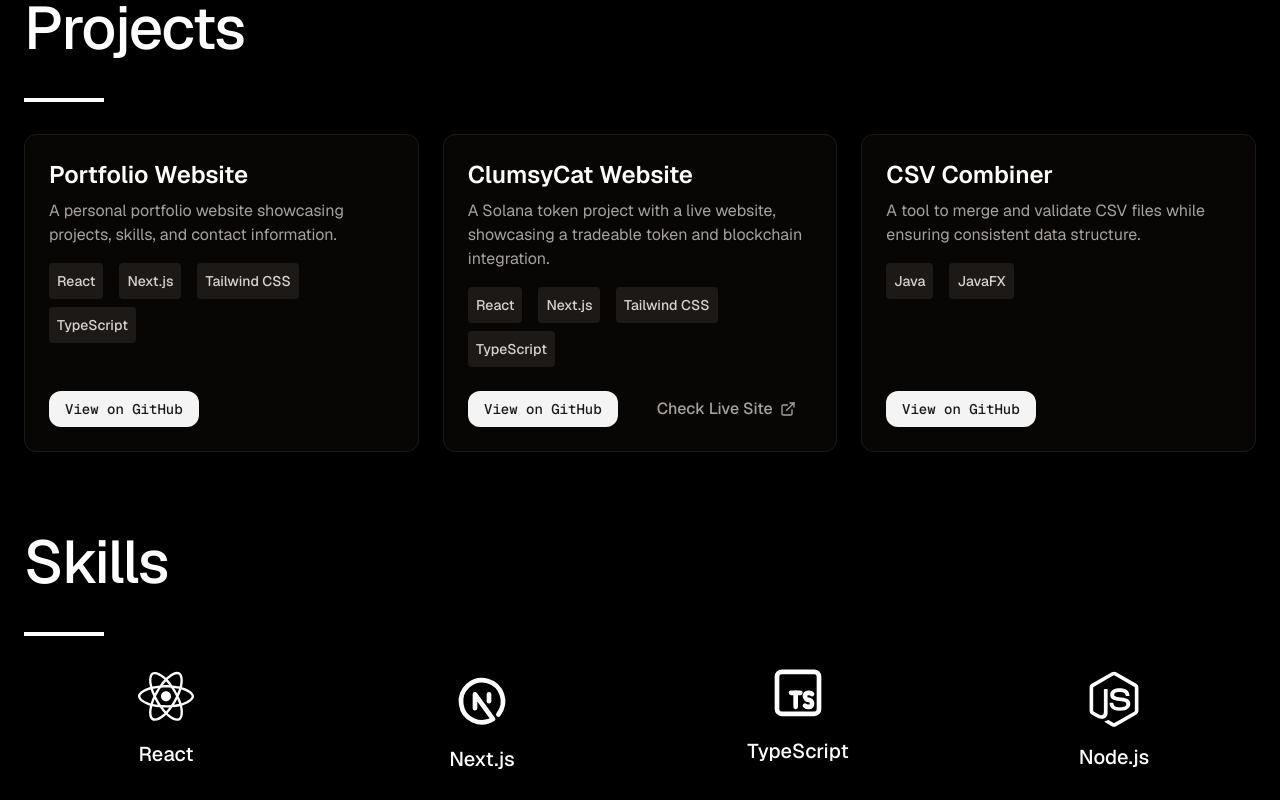
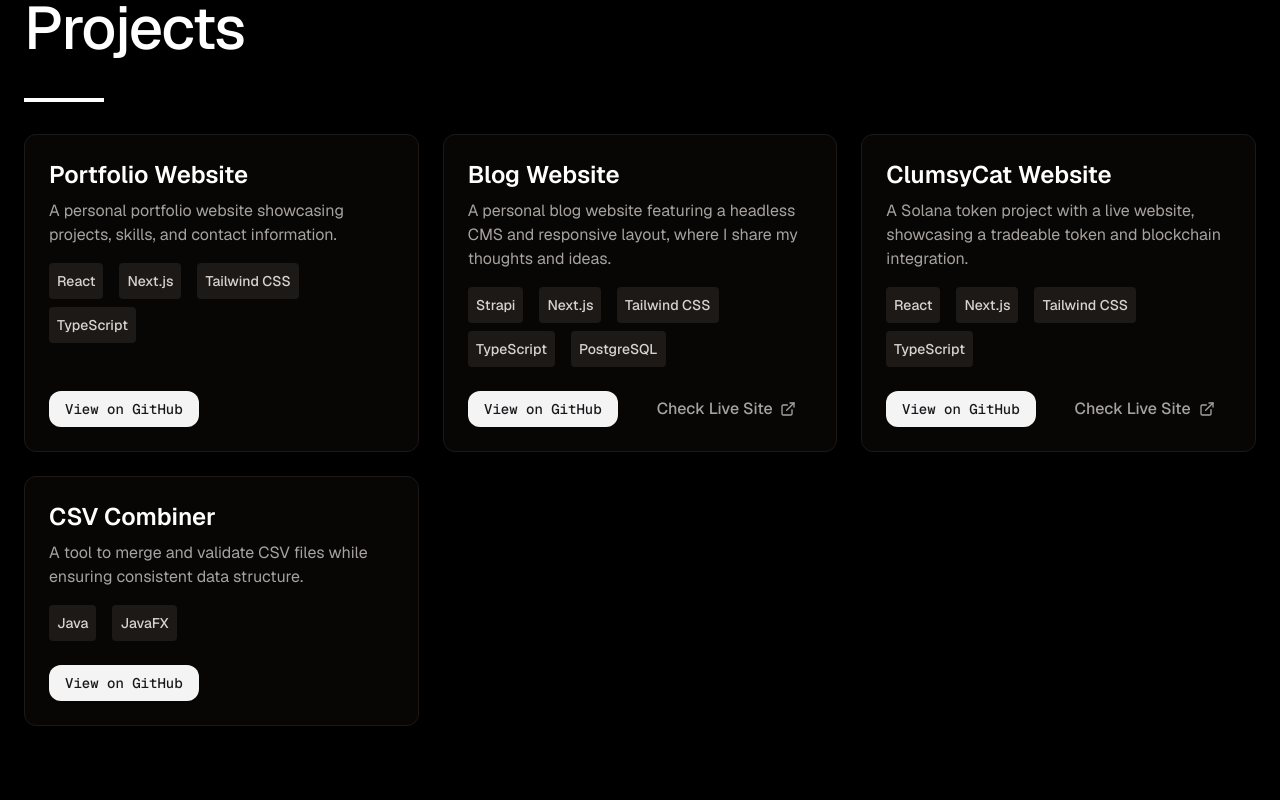
Before and after one commit to dustij/dusti-portfolio-site, a Next.js app: page / in a window 1280 px wide. Shown: the part 920-1720 px from the top of the page. Built offline with nearby package versions, Linux system fonts and the light colour scheme.

Commit message:
added blog project

```diff
--- a/src/constants/index.ts
+++ b/src/constants/index.ts
@@ -61,6 +61,14 @@
         link: "https://github.com/dustij/dusti-portfolio-site",
     },
     {
+        title: "Blog Website",
+        description:
+            "A personal blog website featuring a headless CMS and responsive layout, where I share my thoughts and ideas.",
+        site: "https://blog.dustijohnson.com",
+        technologies: ["Strapi", "Next.js", "Tailwind CSS", "TypeScript", "PostgreSQL"],
+        link: "https://github.com/dustij/my-blog",
+    },
+    {
         title: "ClumsyCat Website",
         description:
             "A Solana token project with a live website, showcasing a tradeable token and blockchain integration.",
```
